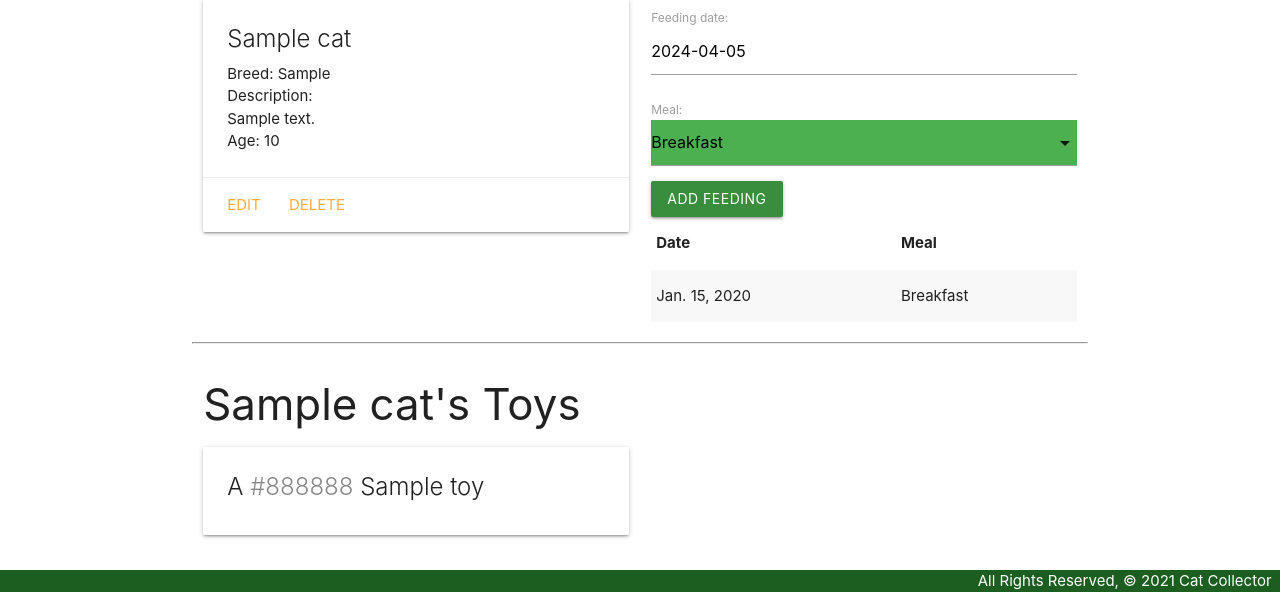
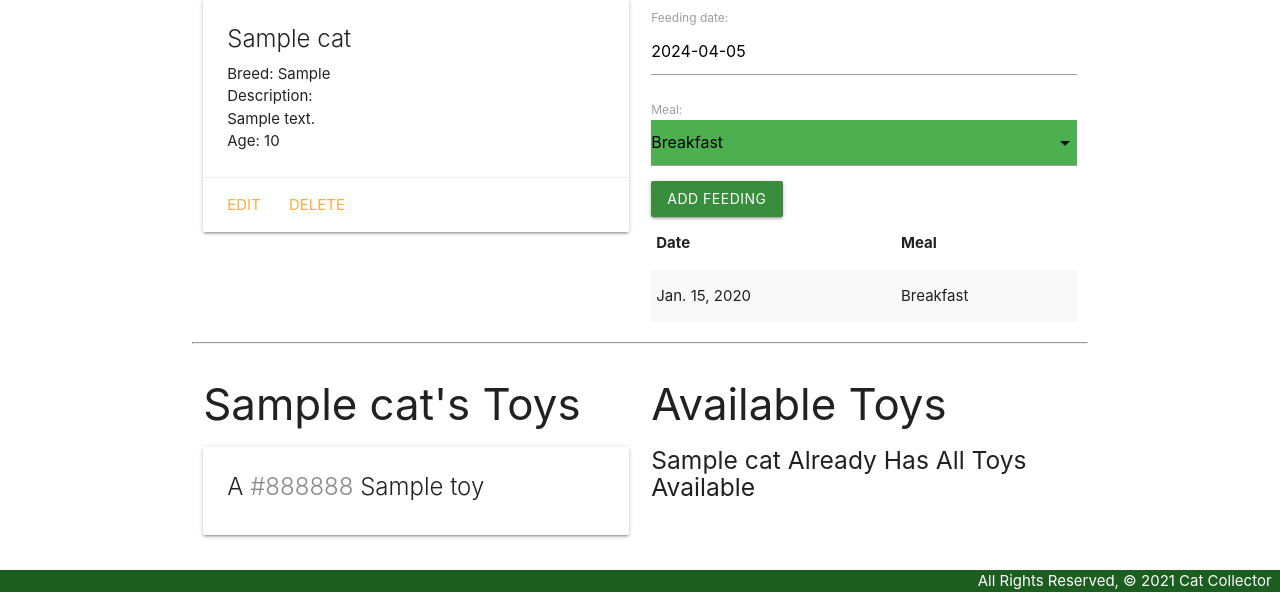
Before and after one commit to Jimbojones1/catcollector, a Django app: page /cats/1/ in a window 1280 px wide. Shown: the part 209-801 px from the top of the page. Run offline with Django 5.2, Linux system fonts and the light colour scheme; tables that the repository leaves empty hold one stand-in row (values such as "Sample post").

Commit message:
Added code

```diff
--- a/main_app/templates/cats/detail.html
+++ b/main_app/templates/cats/detail.html
@@ -71,6 +71,28 @@
       {% endif %}
     </div>
     <!-- Available toys will come after this line -->
+    <div class="col s6">
+      <h3>Available Toys</h3>
+      {% if toys.count %}
+        {% for toy in toys.all %}
+          <div class="card">
+            <div class="card-content">
+              <span class="card-title">
+                A <span style="color: {{ toy.color }}">{{ toy.color }}</span> {{ toy.name }}
+              </span>
+            </div>
+            <div class="card-action">
+              <form action="{% url 'assoc_toy' cat.id toy.id %}" method="POST">
+                {% csrf_token %}
+                <button type="submit" class="btn">Add</button>
+              </form>
+            </div>
+          </div>
+        {% endfor %}
+      {% else %}
+        <h5>{{cat.name}} Already Has All Toys Available</h5>
+      {% endif %}
+    </div>
   </div>
 
 <script>
--- a/main_app/urls.py
+++ b/main_app/urls.py
@@ -15,6 +15,7 @@ urlpatterns = [
     path('cats/<int:pk>/update/', views.CatUpdate.as_view(), name='cats_update'),
     path('cats/<int:pk>/delete/', views.CatDelete.as_view(), name='cats_delete'),
 	path('cats/<int:cat_id>/add_feeding/', views.add_feeding, name='add_feeding'),
+    path('cats/<int:cat_id>/assoc_toy/<int:toy_id>/', views.assoc_toy, name='assoc_toy'),
     path('toys/', views.ToyList.as_view(), name='toys_index'),
     path('toys/<int:pk>/', views.ToyDetail.as_view(), name='toys_detail'),
     path('toys/create/', views.ToyCreate.as_view(), name='toys_create'),
--- a/main_app/views.py
+++ b/main_app/views.py
@@ -1,4 +1,4 @@
-from django.shortcuts import render, redirect
+from django.shortcuts import render, redirect, HttpResponse
 
 from django.views.generic.edit import CreateView, UpdateView, DeleteView
 from django.views.generic import ListView, DetailView
@@ -16,6 +16,13 @@ def home(request):
 def about(request):
 	return render(request, 'about.html')
 
+
+# cats/<int:cat_id>/assoc_toy/<int:toy_id>/
+def assoc_toy(request, cat_id, toy_id):
+	print(cat_id, toy_id )
+	cat = Cat.objects.get(id=cat_id)
+	cat.toys.add(toy_id)# adding a row to our through table the one with 2 foriegn keys in sql
+	return redirect('detail', cat_id=cat_id)
 # CatCreate reuses the same template as the CatUpdate
 # <your app>/<model_name>_form.html
 # ex. templates/main_app/cat_form.html
@@ -72,6 +79,7 @@ def cats_detail(request, cat_id):
 	# instatiate the feeding form class to create an instance of the class
 	# in otherwords a form object
 	feeding_form = FeedingForm()
+	print(cat.__dict__)
 	return render(request, 'cats/detail.html', {
 		'cat': cat,
 		'feeding_form': feeding_form,
```
